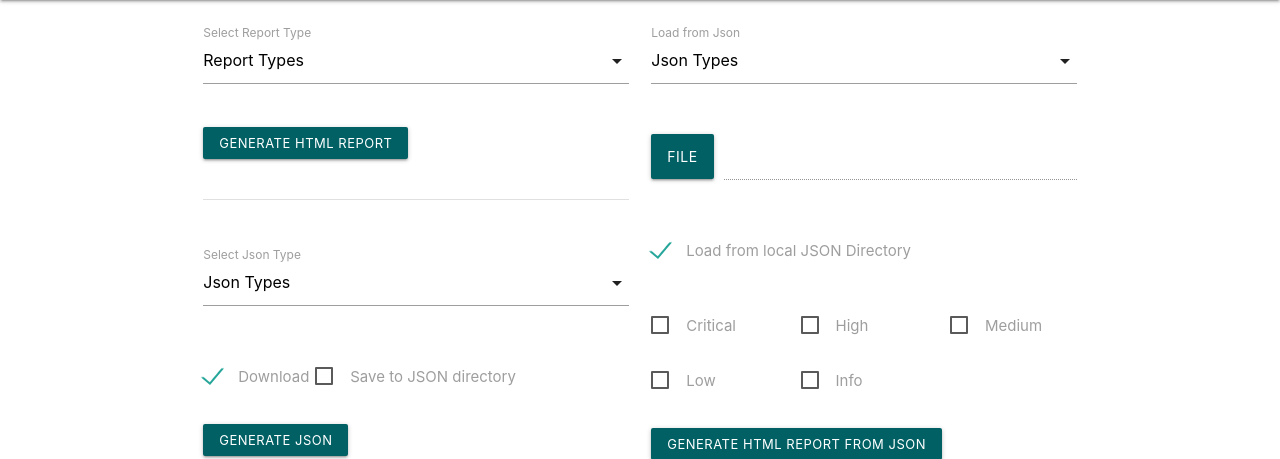
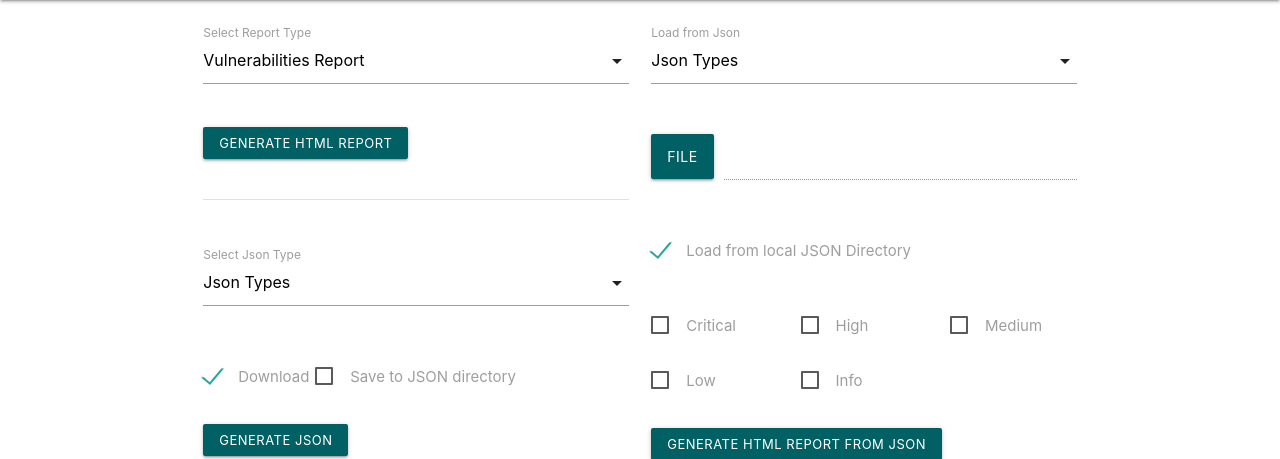
Before and after one commit to Ebryx/Nessus_Map, a Django app: template templates/index.html in a window 1280 px wide. Shown: the part 64-523 px from the top of the page. Run offline with Django 3.2, Linux system fonts and the light colour scheme; the template is opened without the code that fills it, so the values that code supplies are empty; some libraries are stand-ins or nearby versions.

Commit message:
Fixes #36

```diff
--- a/templates/index.html
+++ b/templates/index.html
@@ -14,9 +14,9 @@
                             <div class="row">
                                 <div class="input-field col l12">
                                     <select name="reporttype">
-                                        <option value="" disabled selected>Report Types</option>
+                                        <option value="" disabled>Report Types</option>
                                         <option value="1">Executive Report</option>
-                                        <option value="2">Vulnerabilities Report</option>
+                                        <option value="2" selected>Vulnerabilities Report</option>
                                         <option value="3">Services Report</option>
                                         <option value="4">Host Report</option>
                                         <option value="5">Un Supported OS Report</option>
```
